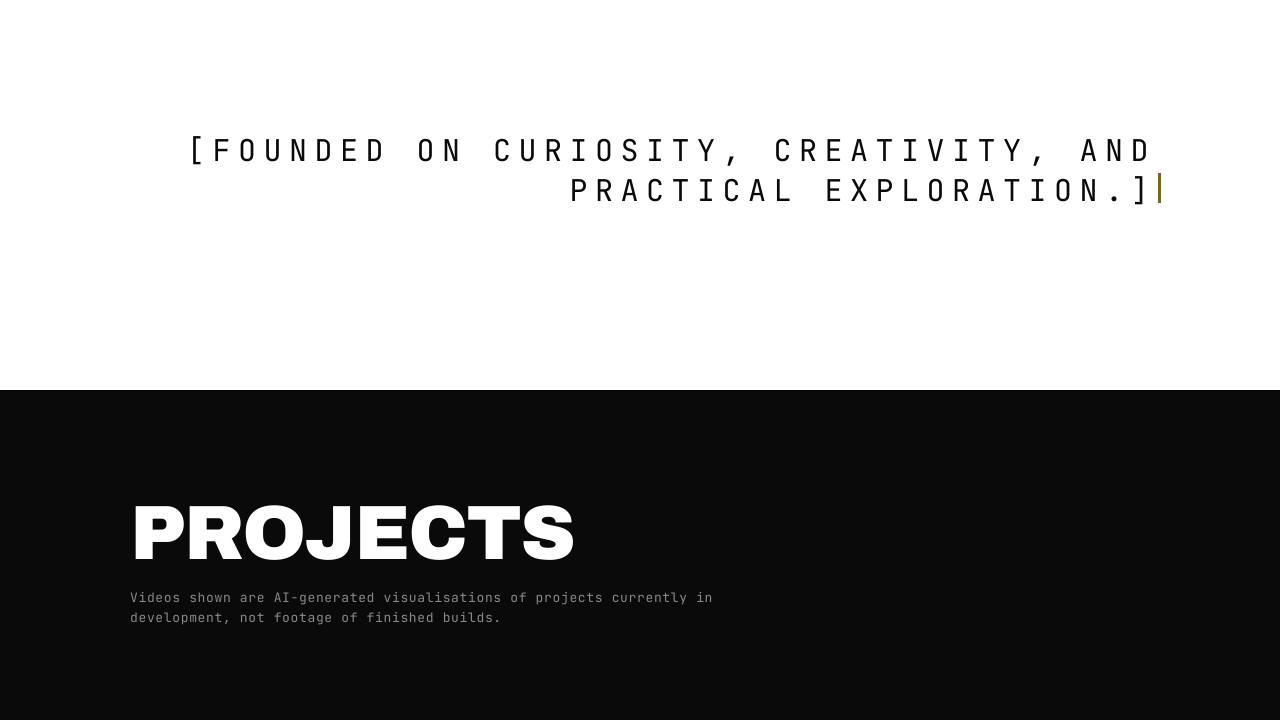
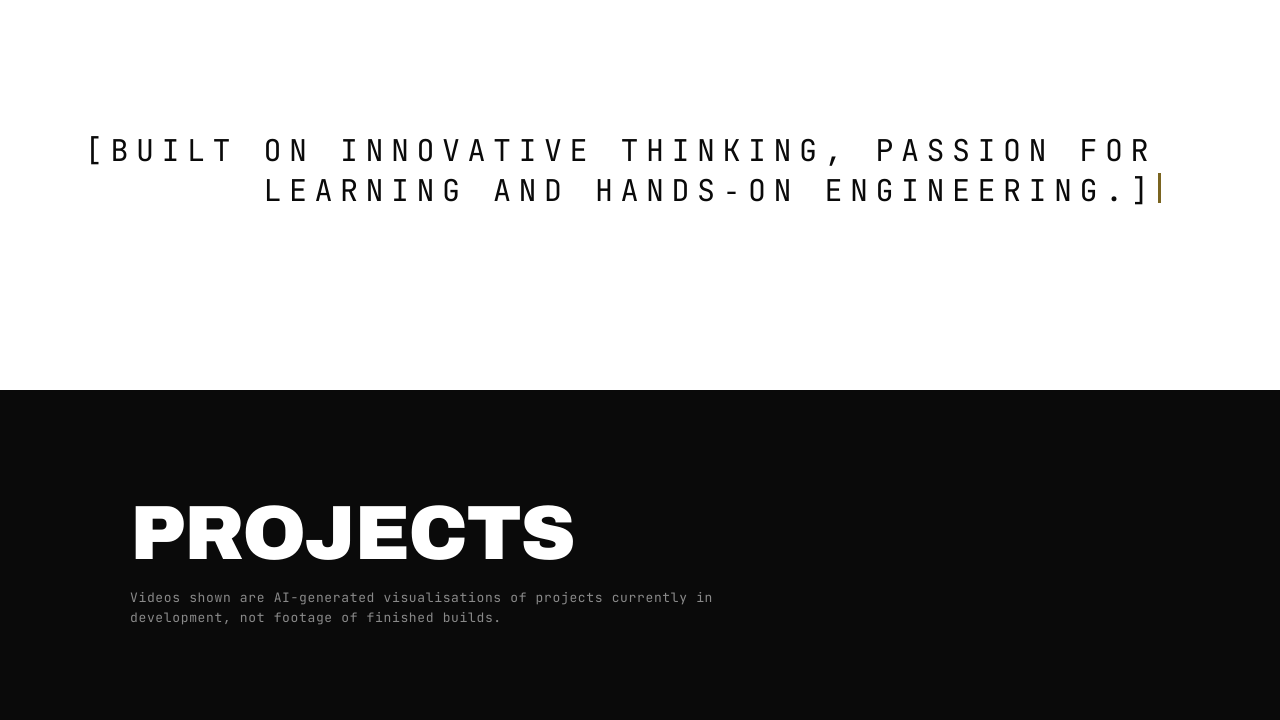
Before and after one commit to AadelaA/Atlas-Advanced-Engineering-Website, a plain HTML site: page html/home.html in a window 1280 px wide. Shown: the part 1140-1860 px from the top of the page. Drawn offline with Linux system fonts and the light colour scheme.

Commit message:
motto change

```diff
--- a/html/home.html
+++ b/html/home.html
@@ -28,7 +28,7 @@
             </div>
         </section>
         <section class="mission">
-            <p class="mission_text">[Founded on curiosity, creativity, and practical exploration.]</p>
+            <p class="mission_text">[Built on innovative thinking, passion for learning and hands‑on engineering.]</p>
         </section>
 
         <section class="project" id="projects">
```
